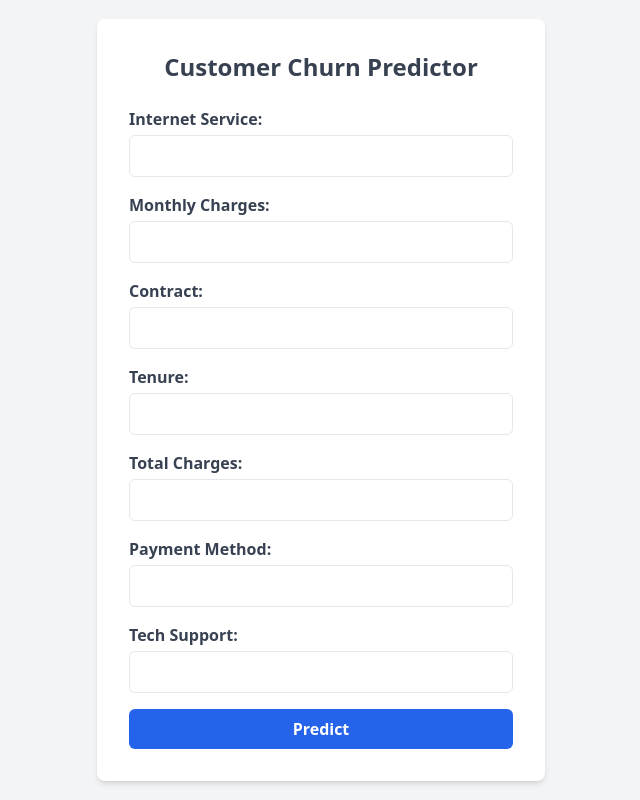
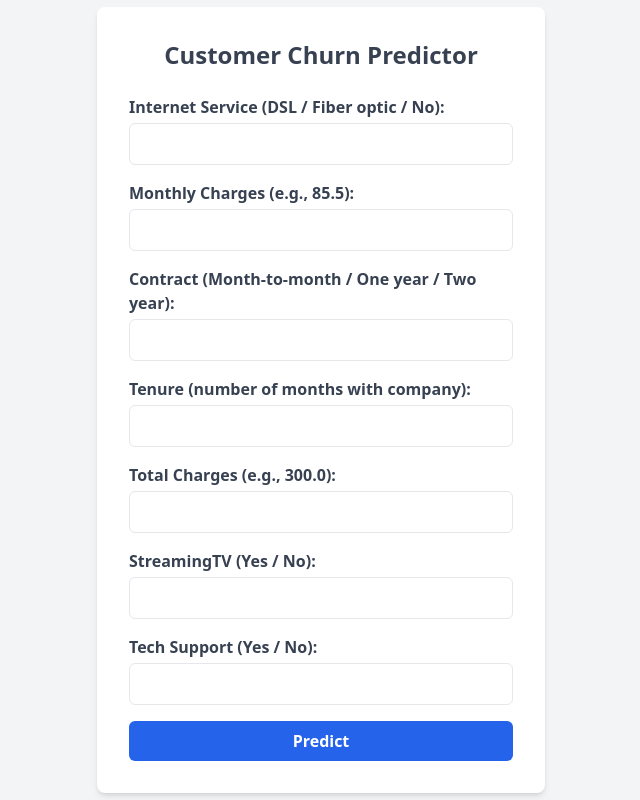
Before and after one commit to aryankeshari16/Telco-customer-churn, a Flask app: page / in a window 1280 px wide. Shown: the whole page, without its empty margins (319-959 px from the left). Run offline with Flask 3, Linux system fonts and the light colour scheme; parts of the project's set-up code (start-up, migrations or seed data) failed here and were passed over; some libraries are stand-ins or nearby versions.

Commit message:
Fix some issues

```diff
--- a/app.py
+++ b/app.py
@@ -21,7 +21,7 @@ def predict():
             'Contract': request.form['Contract'],
             'tenure': int(request.form['tenure']),
             'TotalCharges': float(request.form['TotalCharges']),
-            'PaymentMethod': request.form['PaymentMethod'],
+            'PaymentMethod': request.form['StreamingTV'],
             'TechSupport': request.form['TechSupport']
         }
 
--- a/templates/index.html
+++ b/templates/index.html
@@ -12,31 +12,31 @@
 
         <form method="post" action="/predict" class="space-y-4">
             <div>
-                <label class="block font-semibold text-gray-700">Internet Service:</label>
+                <label class="block font-semibold text-gray-700">Internet Service (DSL / Fiber optic / No):</label>
                 <input type="text" name="InternetService" class="w-full mt-1 px-4 py-2 border rounded-md focus:outline-none focus:ring-2 focus:ring-blue-400">
             </div>
             <div>
-                <label class="block font-semibold text-gray-700">Monthly Charges:</label>
+                <label class="block font-semibold text-gray-700">Monthly Charges (e.g., 85.5):</label>
                 <input type="text" name="MonthlyCharges" class="w-full mt-1 px-4 py-2 border rounded-md focus:outline-none focus:ring-2 focus:ring-blue-400">
             </div>
             <div>
-                <label class="block font-semibold text-gray-700">Contract:</label>
+                <label class="block font-semibold text-gray-700">Contract (Month-to-month / One year / Two year):</label>
                 <input type="text" name="Contract" class="w-full mt-1 px-4 py-2 border rounded-md focus:outline-none focus:ring-2 focus:ring-blue-400">
             </div>
             <div>
-                <label class="block font-semibold text-gray-700">Tenure:</label>
+                <label class="block font-semibold text-gray-700">Tenure (number of months with company):</label>
                 <input type="text" name="tenure" class="w-full mt-1 px-4 py-2 border rounded-md focus:outline-none focus:ring-2 focus:ring-blue-400">
             </div>
             <div>
-                <label class="block font-semibold text-gray-700">Total Charges:</label>
+                <label class="block font-semibold text-gray-700">Total Charges (e.g., 300.0):</label>
                 <input type="text" name="TotalCharges" class="w-full mt-1 px-4 py-2 border rounded-md focus:outline-none focus:ring-2 focus:ring-blue-400">
             </div>
             <div>
-                <label class="block font-semibold text-gray-700">Payment Method:</label>
-                <input type="text" name="PaymentMethod" class="w-full mt-1 px-4 py-2 border rounded-md focus:outline-none focus:ring-2 focus:ring-blue-400">
+                <label class="block font-semibold text-gray-700">StreamingTV (Yes / No):</label>
+                <input type="text" name="StreamingTV" class="w-full mt-1 px-4 py-2 border rounded-md focus:outline-none focus:ring-2 focus:ring-blue-400">
             </div>
             <div>
-                <label class="block font-semibold text-gray-700">Tech Support:</label>
+                <label class="block font-semibold text-gray-700">Tech Support (Yes / No):</label>
                 <input type="text" name="TechSupport" class="w-full mt-1 px-4 py-2 border rounded-md focus:outline-none focus:ring-2 focus:ring-blue-400">
             </div>
             <div>
```
Also changed, not shown: decision_tree.png (added).
